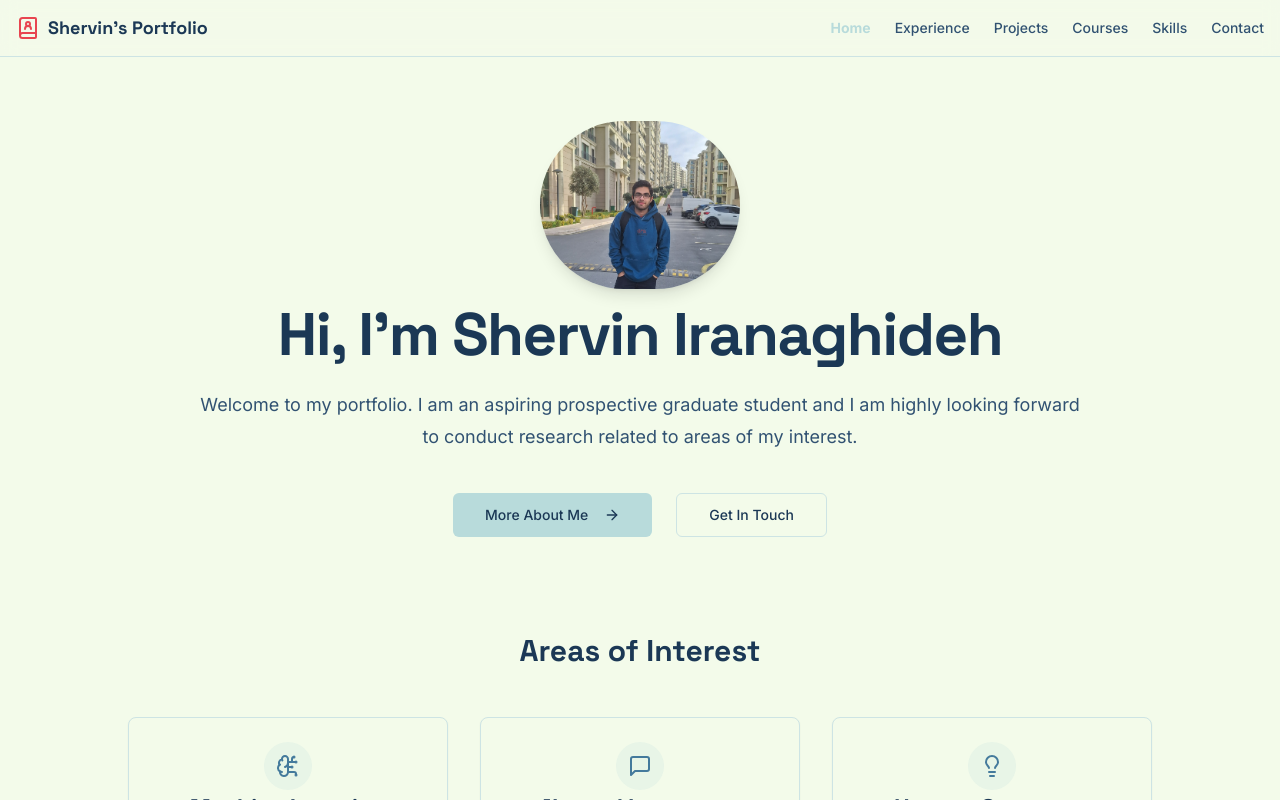
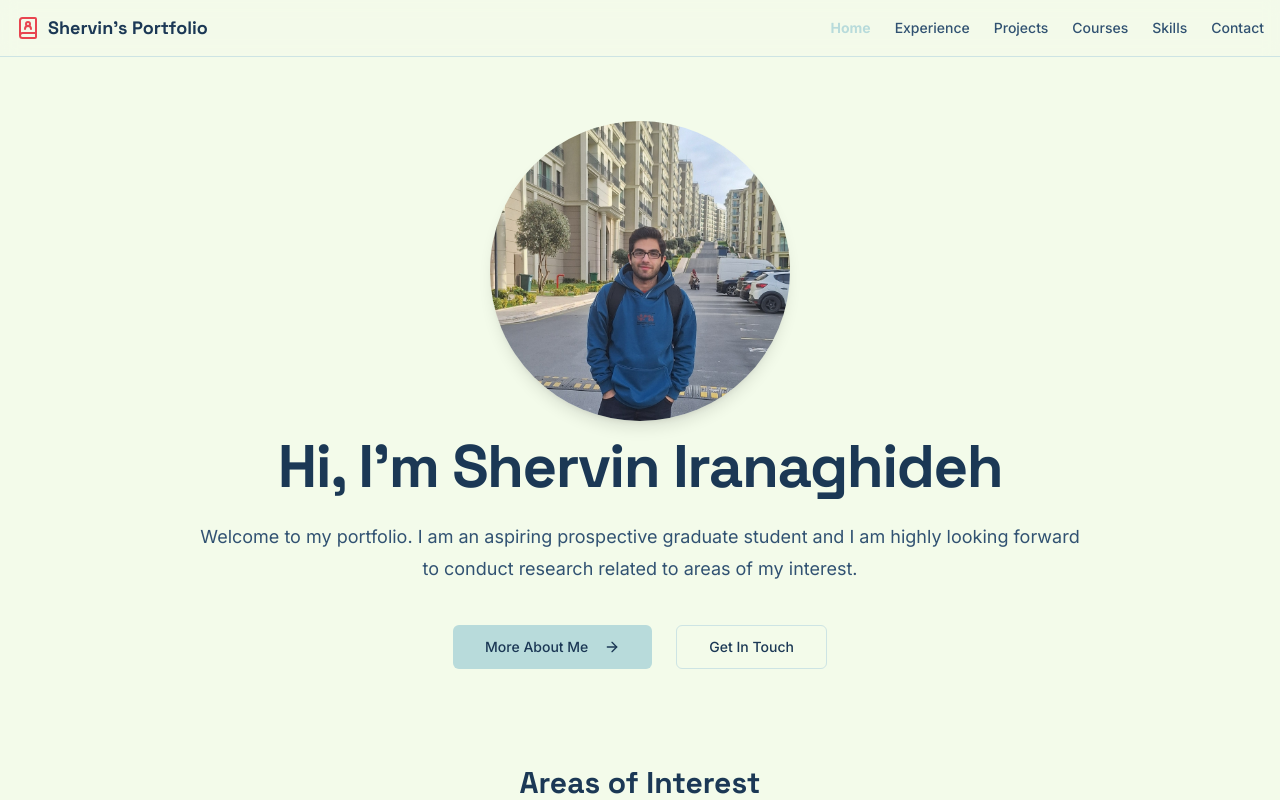
Before and after one commit to DearShervin/dearshervin.github.io, a Next.js app: page /studio/ in a window 1280 px wide. Shown: the top 800 px of the page. Built offline with nearby package versions, Linux system fonts and the light colour scheme.

Commit message:
initial commit

```diff
--- a/src/app/page.tsx
+++ b/src/app/page.tsx
@@ -14,8 +14,8 @@ export default function Home() {
             <Image
               src="images/profile.jpg"
               alt="Student's Picture"
-              width={200}
-              height={200}
+              width={300}
+              height={300}
               className="rounded-full shadow-lg"
               data-ai-hint="profile picture"
             />
```
Also changed, not shown: public/images/profile.jpg.
